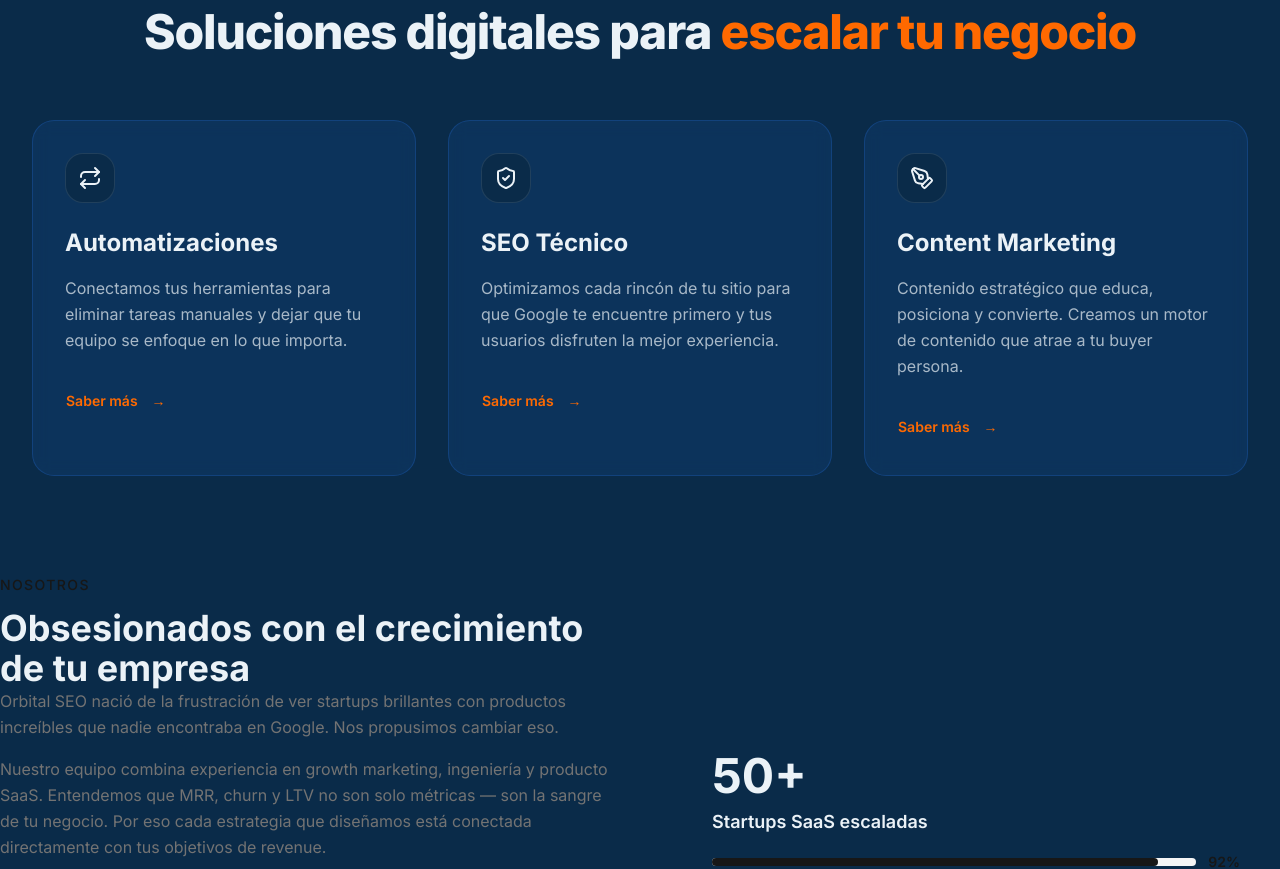
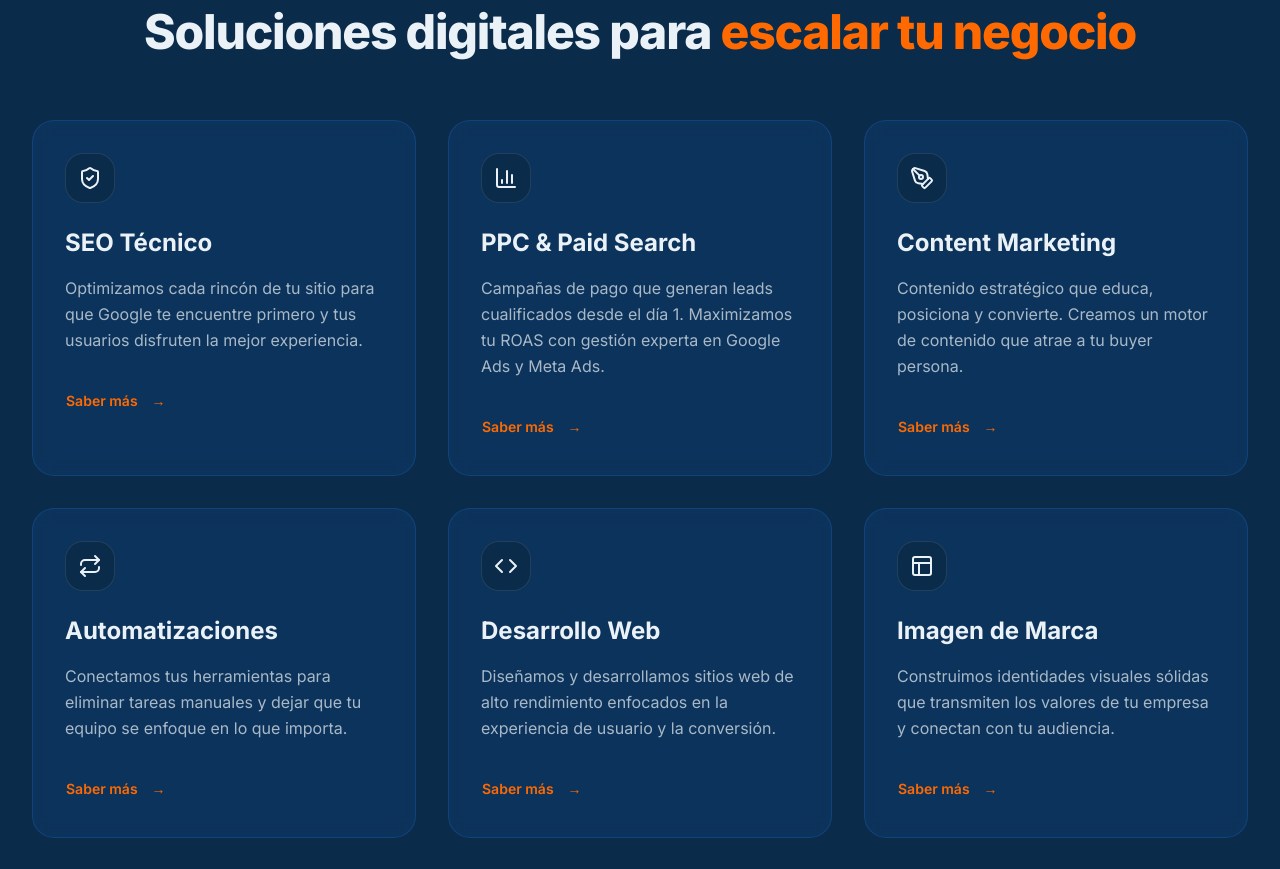
Before and after one commit to ioranadigital/iorana-next, a Next.js app: page / in a window 1280 px wide. Shown: the part 1400-2269 px from the top of the page. Built offline with nearby package versions, Linux system fonts and the light colour scheme.

Commit message:
Update ServicesSection.tsx

```diff
--- a/components/ServicesSection.tsx
+++ b/components/ServicesSection.tsx
@@ -3,6 +3,30 @@ import { Repeat, Code, Layout, BarChart3, PenTool, ShieldCheck } from "lucide-re
 import { Button } from "./ui/button";
 
 const services = [
+  {
+    title: "SEO Técnico",
+    icon: <ShieldCheck className="w-6 h-6" />,
+    description: "Optimizamos cada rincón de tu sitio para que Google te encuentre primero y tus usuarios disfruten la mejor experiencia.",
+    link: "/servicios/seo-tecnico",
+    color: "bg-blue-500/10",
+    border: "border-blue-500/20"
+  },
+  {
+    title: "PPC & Paid Search",
+    icon: <BarChart3 className="w-6 h-6" />,
+    description: "Campañas de pago que generan leads cualificados desde el día 1. Maximizamos tu ROAS con gestión experta en Google Ads y Meta Ads.",
+    link: "/servicios/ppc-paid-search",
+    color: "bg-blue-500/10",
+    border: "border-blue-500/20"
+  },
+  {
+    title: "Content Marketing",
+    icon: <PenTool className="w-6 h-6" />,
+    description: "Contenido estratégico que educa, posiciona y convierte. Creamos un motor de contenido que atrae a tu buyer persona.",
+    link: "/servicios/content-marketing",
+    color: "bg-blue-500/10",
+    border: "border-blue-500/20"
+  },
   {
     title: "Automatizaciones",
     icon: <Repeat className="w-6 h-6" />,
@@ -12,18 +36,18 @@ const services = [
     border: "border-blue-500/20"
   },
   {
-    title: "SEO Técnico",
-    icon: <ShieldCheck className="w-6 h-6" />,
-    description: "Optimizamos cada rincón de tu sitio para que Google te encuentre primero y tus usuarios disfruten la mejor experiencia.",
-    link: "/servicios/seo-tecnico",
+    title: "Desarrollo Web",
+    icon: <Code className="w-6 h-6" />,
+    description: "Diseñamos y desarrollamos sitios web de alto rendimiento enfocados en la experiencia de usuario y la conversión.",
+    link: "/servicios/desarrollo-web",
     color: "bg-blue-500/10",
     border: "border-blue-500/20"
   },
   {
-    title: "Content Marketing",
-    icon: <PenTool className="w-6 h-6" />,
-    description: "Contenido estratégico que educa, posiciona y convierte. Creamos un motor de contenido que atrae a tu buyer persona.",
-    link: "/servicios/content-marketing",
+    title: "Imagen de Marca",
+    icon: <Layout className="w-6 h-6" />,
+    description: "Construimos identidades visuales sólidas que transmiten los valores de tu empresa y conectan con tu audiencia.",
+    link: "/servicios/imagen-de-marca",
     color: "bg-blue-500/10",
     border: "border-blue-500/20"
   }
```
